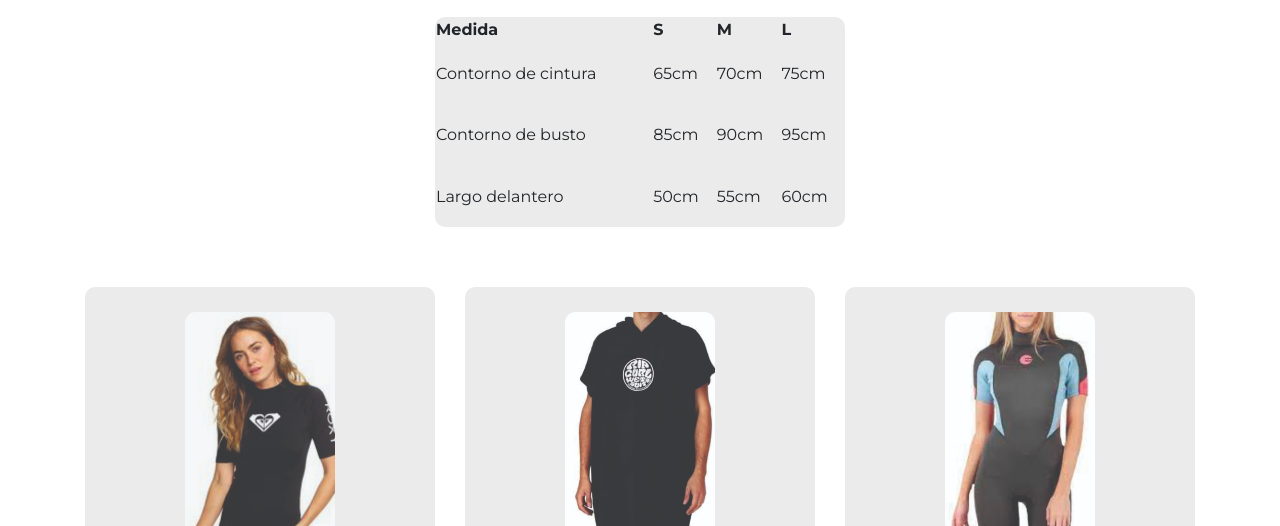
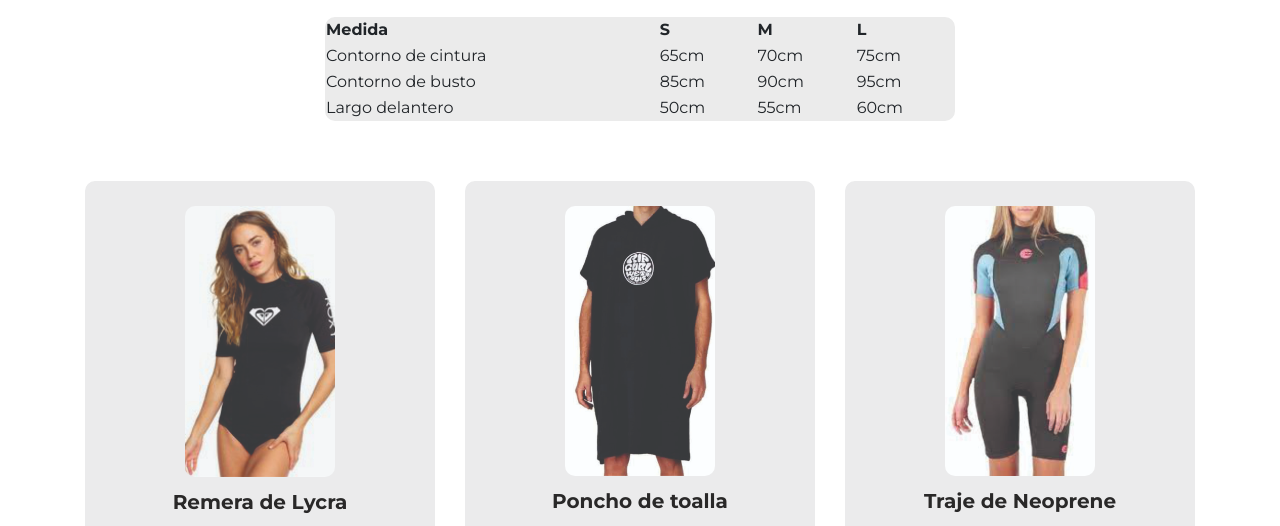
Before and after one commit to soltineo/coderhouse-pagina, a website: page pages/productos.html in a window 1280 px wide. Shown: the part 274-800 px from the top of the page. Drawn offline with nearby package versions, Linux system fonts and the light colour scheme.

Commit message:
cambie el width de la tabla por porcentaje y no pixeles

```diff
--- a/scss/main.scss
+++ b/scss/main.scss
@@ -167,7 +167,6 @@ $redes: (
             font-family: $tipografia;
             font-size: 16px;
             width: 90%;
-            height: auto;
             table-layout: auto;
             margin: 20px auto;
             background-color: rgb(235, 235, 235);
@@ -383,6 +382,10 @@ $redes: (
 
 /*RESPONSIVE*/
 @media screen and (min-width:600px) {
+    .contenedor main section table {
+        width:50%;
+        height:auto;
+      }
 
     .fotos {
         display: flex;
```
Also changed, not shown: css/main.css.
